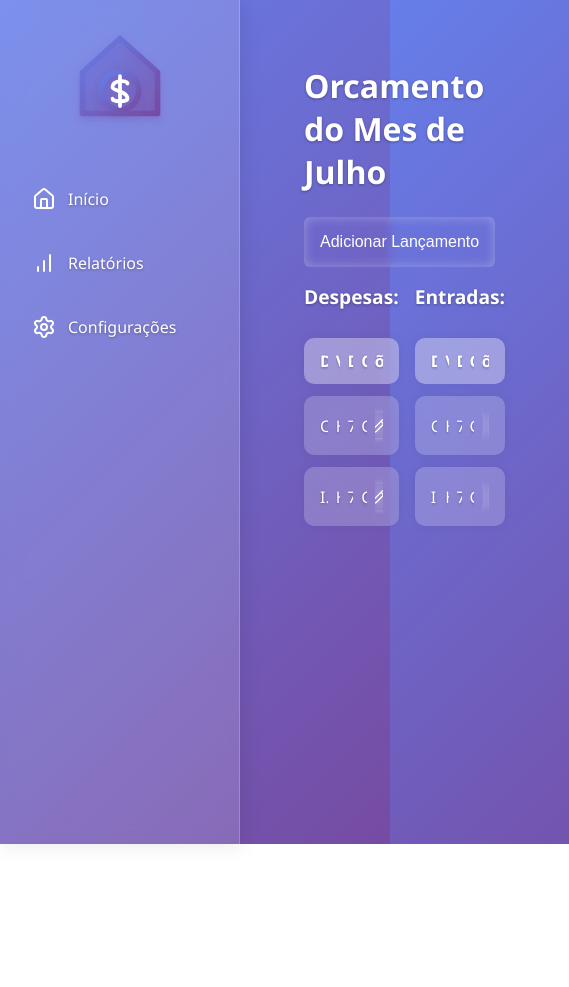
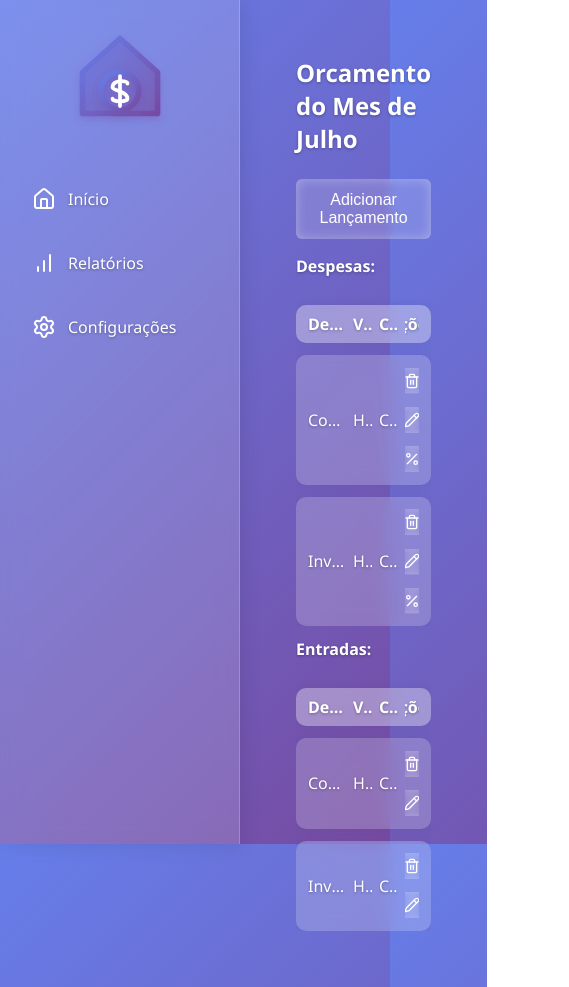
Before and after one commit to hidelr090/home-finance-web, a React (Vite) app: page /my-tables in a window 390 px wide. Shown: the whole page, 569 px wide, since content can reach past the window. Before the commit the page ends 844 px from the top, so only its background shows below. Built offline with nearby package versions, Linux system fonts and the light colour scheme.

Commit message:
feat: make page responsible by chatgpt

```diff
--- a/src/pages/MyTables/style.css
+++ b/src/pages/MyTables/style.css
@@ -1,46 +1,54 @@
+/* Container principal: centraliza e adiciona padding */
 .tables-container {
   margin: 0 auto;
   padding: 2rem;
 }
 
+/* Título principal: tamanho responsivo via clamp */
 .tables-title {
-  font-size: 2rem;
+  font-size: clamp(1.5rem, 4vw, 2rem); /* entre 1.5rem e 2rem ajustando ao viewport */
   font-weight: 600;
   margin-bottom: 1.5rem;
   color: #fff;
 }
 
+/* Subtítulos das listas */
 .tables-subtitle {
-  font-size: 1.2rem;
+  font-size: clamp(1rem, 3vw, 1.2rem);
   font-weight: 600;
   margin-bottom: 1rem;
-  color: #fff
+  color: #fff;
 }
 
-.grid {
-  display: grid;
-  grid-template-columns: repeat(2, 1fr);
-  gap: 1rem;
-}
-
-.button-span-group {
-  display: flex;
-  flex-direction: row;
-  gap: 3px;
-}
-
+/* Área de listas: overflow horizontal para telas pequenas */
 .tables-list {
   display: flex;
   flex-direction: column;
   gap: 0.75rem;
+  overflow-x: auto;            /* permite scroll se ficar estreito */
+  -webkit-overflow-scrolling: touch;
 }
 
+/* Grid pai contendo duas listas: usa auto-fit para responsividade */
+.grid {
+  display: grid;
+  grid-template-columns: repeat(auto-fit, minmax(280px, 1fr));
+  gap: 1rem;
+}
+
+/* Grupo de botões de ação inline */
+.button-span-group {
+  display: flex;
+  flex-wrap: wrap;             /* quebra em várias linhas se necessário */
+  gap: 0.25rem;
+}
+
+/* Linhas de cabeçalho e dados: layout fluido */
 .table-header,
 .table-row {
   display: grid;
-  /* 5 colunas proporcionais com espaçamento interno */
-  grid-template-columns: 2fr 1fr 1.5fr 1.5fr 2fr;
-  gap: 0.5rem;
+  grid-template-columns: 2fr 1fr 1.5fr 1.5fr 2fr; /* proporções das colunas */
+  gap: 0.5rem;                  /* espaçamento uniforme */
   padding: 0.75rem 1rem;
   background: rgba(255, 255, 255, 0.2);
   border-radius: 10px;
@@ -49,37 +57,37 @@
   box-shadow: 0 0 12px rgba(0, 0, 0, 0.05);
   color: #fff;
   align-items: center;
-  box-sizing: border-box;
+  box-sizing: border-box;      /* padding incluso na largura total */
 }
 
-/* estilos de header */
+/* Destaque no cabeçalho */
 .table-header {
   font-weight: 600;
   background: rgba(255, 255, 255, 0.35);
 }
 
-/* garante que cada célula tenha mesmo comportamento */
+/* Garante comportamento uniforme em todas as células */
 .table-header > *,
 .table-row > * {
   box-sizing: border-box;
-  white-space: nowrap;
-  overflow: hidden;
-  text-overflow: ellipsis;
+  white-space: nowrap;         /* sem quebra de linha */
+  overflow: hidden;            /* esconde excesso */
+  text-overflow: ellipsis;     /* exibe "..." no fim */
 }
 
-/* centraliza coluna de ações (última) */
+/* Centraliza coluna de ações (última coluna) */
 .table-header > :last-child,
 .table-row > :last-child {
   display: flex;
   justify-content: center;
 }
 
-/* hover para linhas */
+/* Feedback visual ao passar o mouse sobre linhas */
 .table-row:hover {
   background: rgba(255, 255, 255, 0.3);
 }
 
-/* botão de ação */
+/* Botões de ícone: tamanho e sombra interna */
 .icon-button {
   background: transparent;
   margin: 0.3rem 0.1rem;
@@ -90,18 +98,18 @@
   display: inline-flex;
   align-items: center;
   justify-content: center;
-  box-shadow: 0 0 6px rgba(255, 255, 255, 0.3);
+  box-shadow: inset 0 0 6px rgba(255, 255, 255, 0.3);
 }
 
+/* Hover suave no botão de ícone */
 .icon-button:hover {
   background-color: rgba(255, 255, 255, 0.3);
-  box-shadow: 0 0 6px rgba(255, 255, 255, 0.3);
 }
 
-
+/* Botão de lançamento: efeito glass inset e responsivo */
 .launch-button {
-  background: transparent;
-  padding: 1rem;
+  background: rgba(255, 255, 255, 0.15);
+  padding: clamp(0.75rem, 2vw, 1rem);
   border-radius: 6px;
   border: none;
   cursor: pointer;
@@ -110,4 +118,40 @@
   justify-content: center;
   box-shadow: inset 0 0 12px rgba(255, 255, 255, 0.3);
   margin-bottom: 1rem;
+  color: #fff;
 }
+
+/* ===== BREAKPOINTS PARA RESOLUÇÕES MENORES ===== */
+
+/* Até 1024px: reduz gap e padding */
+@media (max-width: 1024px) {
+  .tables-container {
+    padding: 1.5rem;
+  }
+  .grid {
+    gap: 0.75rem;
+  }
+  .table-header,
+  .table-row {
+    padding: 0.5rem 0.75rem;
+    gap: 0.4rem;
+  }
+}
+
+/* Até 600px: simplifica layout da tabela */
+@media (max-width: 600px) {
+  /* empilha listas em uma coluna */
+  .grid {
+    grid-template-columns: 1fr;
+  }
+  /* esconde colunas menos críticas (3ª coluna de data) */
+  .table-header > :nth-child(3),
+  .table-row > :nth-child(3) {
+    display: none;
+  }
+  /* ajusta proporções restantes */
+  .table-header,
+  .table-row {
+    grid-template-columns: 2fr 1fr 1fr 0.75fr;
+  }
+}
```
